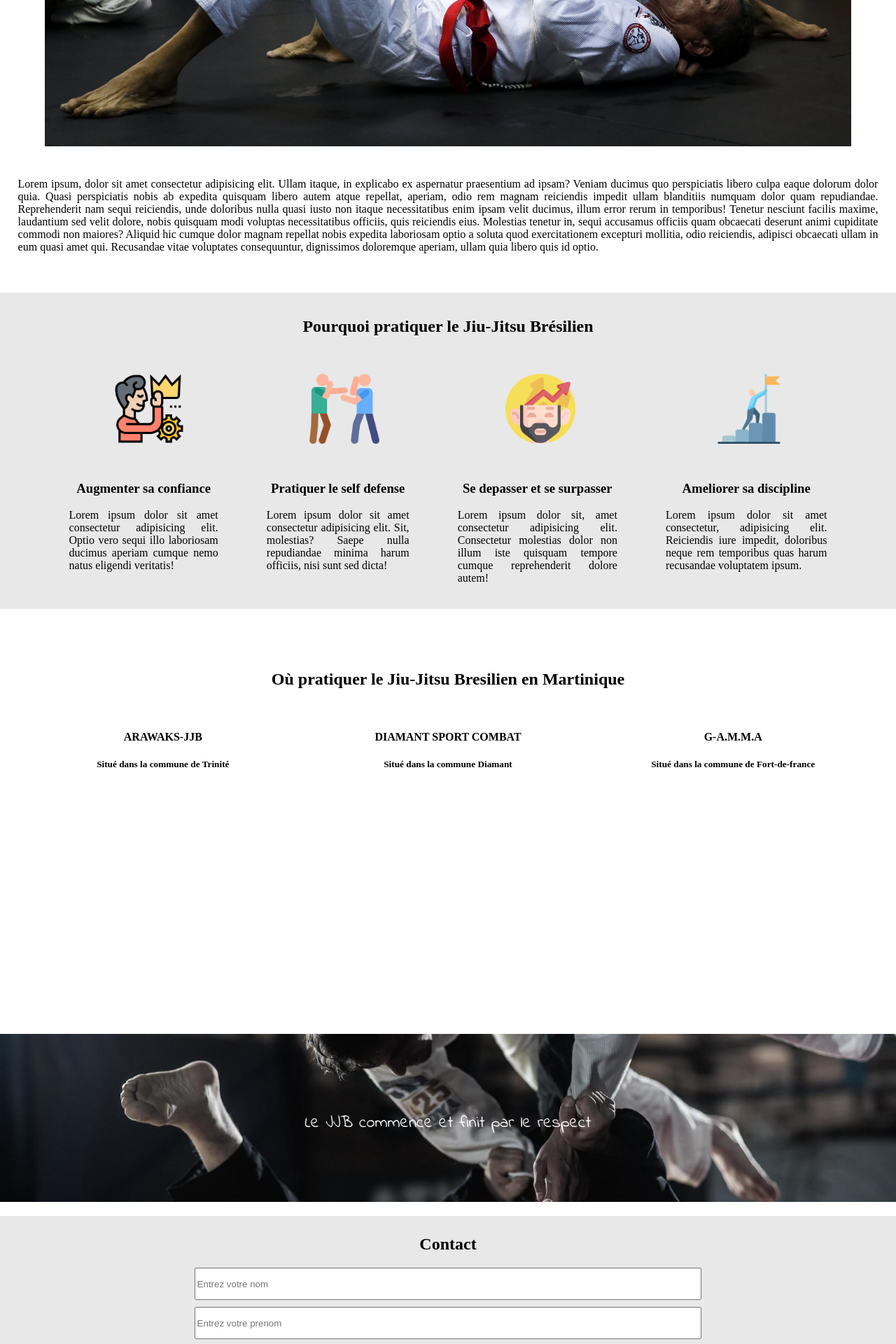
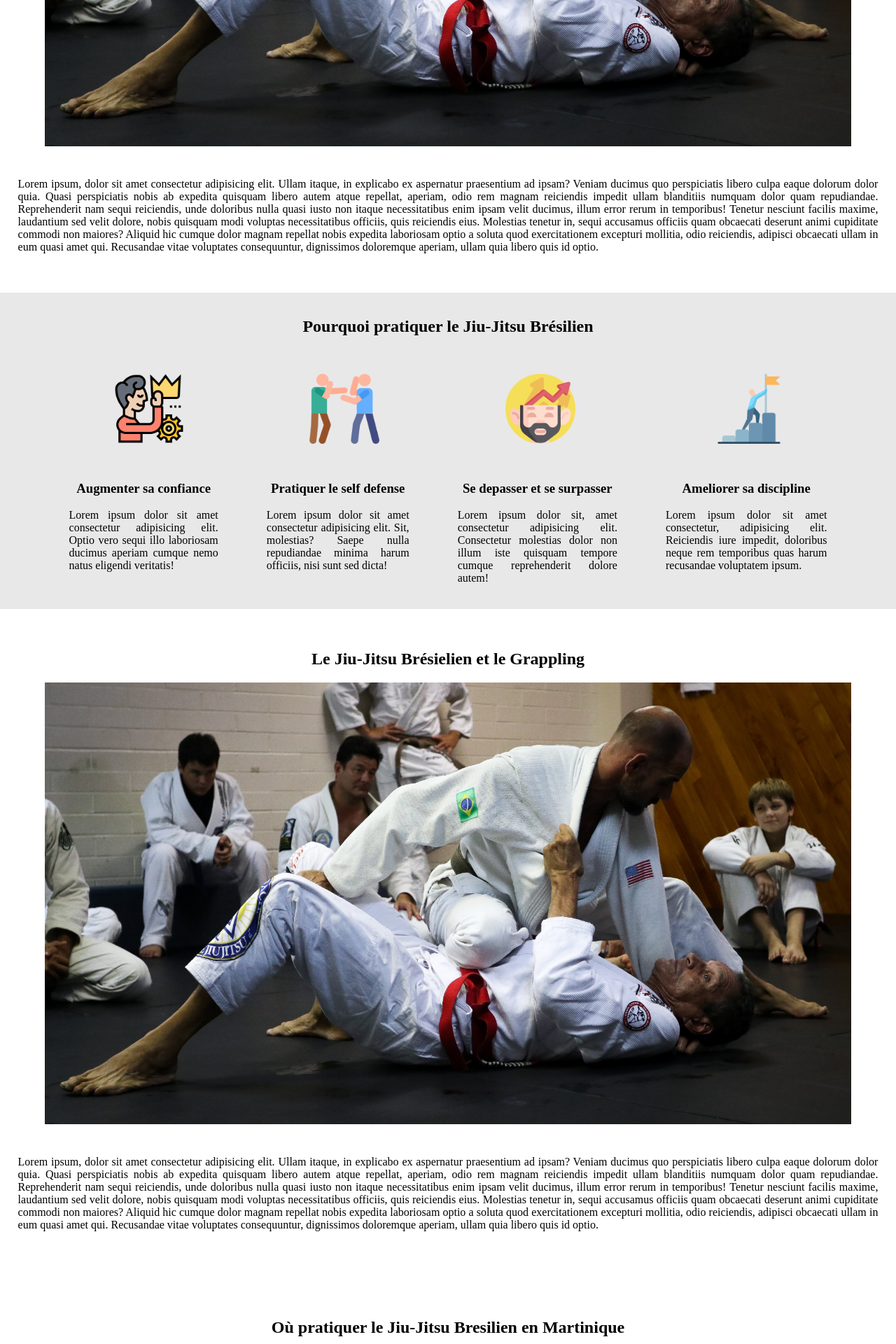
Before and after one commit to kevincalmo/Projet-JJB-Martinique, a PHP site: page / in a window 1280 px wide; the page is wider, and only the part inside the window is pictured. Shown: the part 1400-3320 px from the top of that part at 70% size. Run offline with PHP 8.4, Linux system fonts and the light colour scheme; a map, chart or similar area stays blank; some libraries are stand-ins or nearby versions.

Commit message:
Modification to improve the responsive design

```diff
--- a/index.html
+++ b/index.html
@@ -10,9 +10,11 @@
 <body>
     <header>
 
-        <video  autoplay loop muted >
+        <video  autoplay loop muted id="mavideo" >
         <source src="./media/jjb.mp4">
         </video>
+
+
 
 
         <div class="navBar" id="navBar">
@@ -93,6 +95,22 @@
 
 
         </section>
+
+        <section class="about-jjb ">
+            <article>
+                <h2>Le Jiu-Jitsu Brésielien et le Grappling</h2>
+                <img src="./media/pexels-corey-rothwell-1479166.jpg" alt="">
+            <p>
+                Lorem ipsum, dolor sit amet consectetur adipisicing elit. Ullam itaque, in explicabo ex aspernatur praesentium ad ipsam?
+                Veniam ducimus quo perspiciatis libero culpa eaque dolorum dolor quia. Quasi perspiciatis nobis ab expedita quisquam libero autem atque repellat,
+                aperiam, odio rem magnam reiciendis impedit ullam blanditiis numquam dolor quam repudiandae. Reprehenderit nam sequi reiciendis, unde doloribus nulla
+                quasi iusto non itaque necessitatibus enim ipsam velit ducimus, illum error rerum in temporibus! Tenetur nesciunt facilis maxime, laudantium sed velit dolore,
+                nobis quisquam modi voluptas necessitatibus officiis, quis reiciendis eius. Molestias tenetur in, sequi accusamus officiis quam obcaecati deserunt animi cupiditate
+                commodi non maiores? Aliquid hic cumque dolor magnam repellat nobis expedita laboriosam optio a soluta quod exercitationem excepturi mollitia, odio reiciendis, adipisci
+                obcaecati ullam in eum quasi amet qui. Recusandae vitae voluptates consequuntur, dignissimos doloremque aperiam, ullam quia libero quis id optio.
+            </p>
+            </article>
+
         <section class="dojo-jjb">
             <h2>Où pratiquer le Jiu-Jitsu Bresilien en Martinique </h2>
             <div>
--- a/style.css
+++ b/style.css
@@ -6,6 +6,8 @@ body{
 }
 
 /******************************* Header **********************************/
+
+
 video{
     z-index: -1;
     width: 100%;
@@ -20,7 +22,7 @@ video{
     height: 100%;
     width: 150px;
     margin-top: -3%;
-    opacity: 0.8;
+
     text-align: center;
     left: -200px;
     transition: 1s ease-in-out;
@@ -44,8 +46,7 @@ video{
     font-size: 1.5em;
     text-shadow: 1px 1px 5px black;
     transition: 0.5s ease-in;
-    border: 1px solid black;
-    box-shadow: 2px 2px 5px black;
+    box-shadow: 0px 0px 10px black;
 }
 .toggle-btn{
     position: absolute;
@@ -69,6 +70,10 @@ video{
 .active{
     left: 0px;
 
+}
+
+.navbar .active ~ body {
+    opacity: 0.8;
 }
 
 
@@ -130,9 +135,18 @@ text-align: center;
 }
 
 .jjb-club {
-    display: block;
+   /* display: block;
     margin-left: 10%;
-    margin-right: 10%;
+    margin-right: 5%;*/
+    display: flex;
+    flex-direction: column;
+    justify-content: space-between;
+    align-items: center;
+}
+
+.jjb-club iframe {
+
+
 }
 
 .separation{
@@ -173,6 +187,8 @@ textarea {
     background: rgb(5, 184, 5);
     color: ivory;
 }
+
+/*********************************** FOOTER ***********************************/
 
 footer {
     text-align: center;
```
